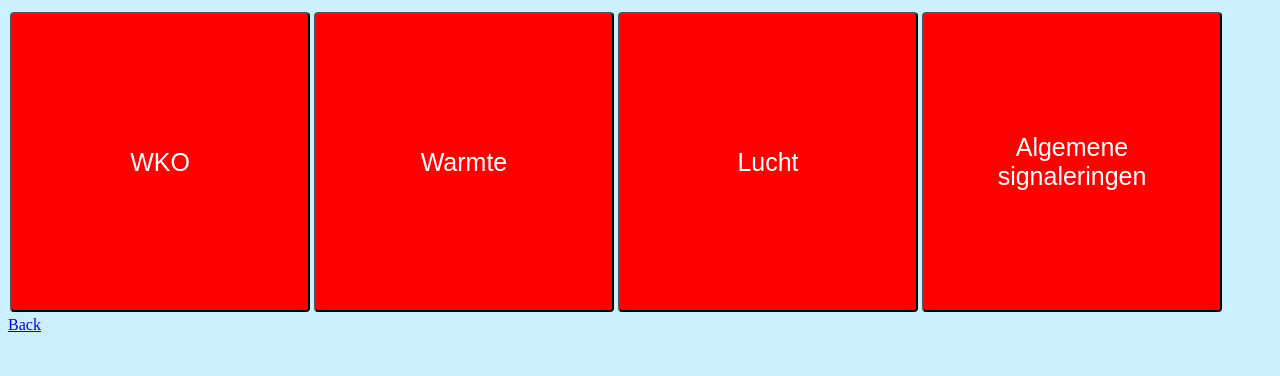
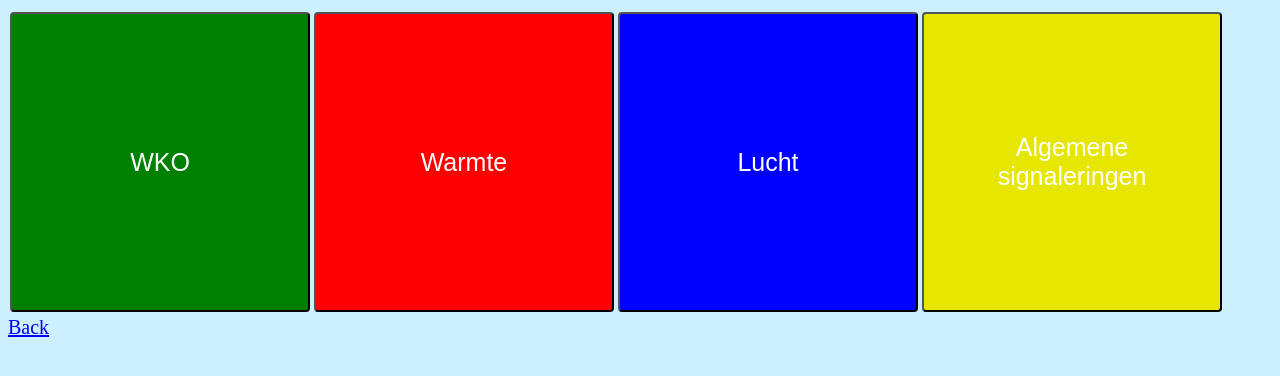
Before and after one commit to Meesgieling/Stage-Celsius, a plain HTML site: page installatie.html in a window 1280 px wide. Shown: the top 376 px of the page. Drawn offline with Linux system fonts and the light colour scheme.

Commit message:
color changes

```diff
--- a/installatie.html
+++ b/installatie.html
@@ -5,12 +5,12 @@
 <link rel="stylesheet" type="text/css" href="navigatiecss.css"/>
 </head>
 <body>
-<button id="alarmen" class="button" type="button">WKO</button>
+<button id="installatie" class="button" type="button">WKO</button>
 <button id="alarmen" class="button" type="button">Warmte</button>
-<button id="alarmen" class="button" type="button">Lucht</button>
-<button id="alarmen" class="button" type="button">Algemene signaleringen</button>
+<button id="trend" class="button" type="button">Lucht</button>
+<button id="systeem" class="button" type="button">Algemene signaleringen</button>
 </body>
 <footer>
-<a href="navigatie.html" style="position:relative; margin-right:100%">Back</a>
+<a href="navigatie.html" style="position:relative; margin-right:100%; font-size:20px;">Back</a>
 </footer>
 </html>
```
